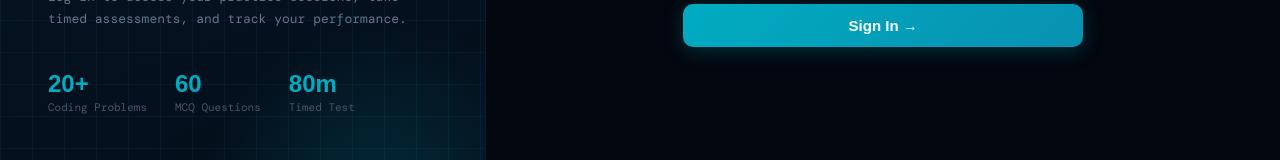
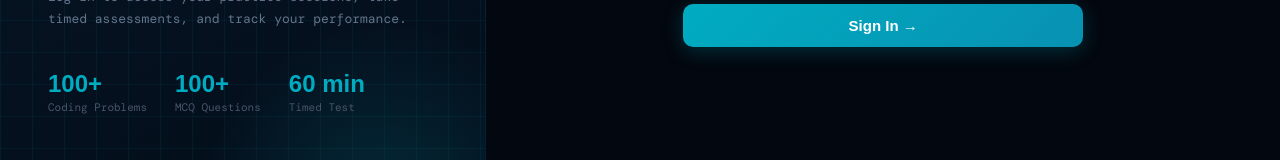
Before and after one commit to Madhan7Mohan/trainer_assesment_system, a React app in the folder frontend/: page / in a window 1280 px wide. Shown: the part 492-652 px from the top of the page. Built offline with nearby package versions, Linux system fonts and the light colour scheme; no server answers; the HTML template or start-up script is replaced by a standard one; a web font is replaced by a local one.

Commit message:
login page issues

```diff
--- a/frontend/src/components/Login.jsx
+++ b/frontend/src/components/Login.jsx
@@ -116,9 +116,9 @@ export default function Login({ onLoggedIn, goToRegister }) {
             <h1 className="lg-welcome-title">Welcome<br />back.<br /><span>Let's code.</span></h1>
             <p className="lg-welcome-desc">Log in to access your practice sessions, take timed assessments, and track your performance.</p>
             <div className="lg-stats">
-              <div className="lg-stat"><div className="lg-stat-val">20+</div><div className="lg-stat-lbl">Coding Problems</div></div>
-              <div className="lg-stat"><div className="lg-stat-val">60</div><div className="lg-stat-lbl">MCQ Questions</div></div>
-              <div className="lg-stat"><div className="lg-stat-val">80m</div><div className="lg-stat-lbl">Timed Test</div></div>
+              <div className="lg-stat"><div className="lg-stat-val">100+</div><div className="lg-stat-lbl">Coding Problems</div></div>
+              <div className="lg-stat"><div className="lg-stat-val">100+</div><div className="lg-stat-lbl">MCQ Questions</div></div>
+              <div className="lg-stat"><div className="lg-stat-val">60 min </div><div className="lg-stat-lbl">Timed Test</div></div>
             </div>
           </div>
         </div>
```
